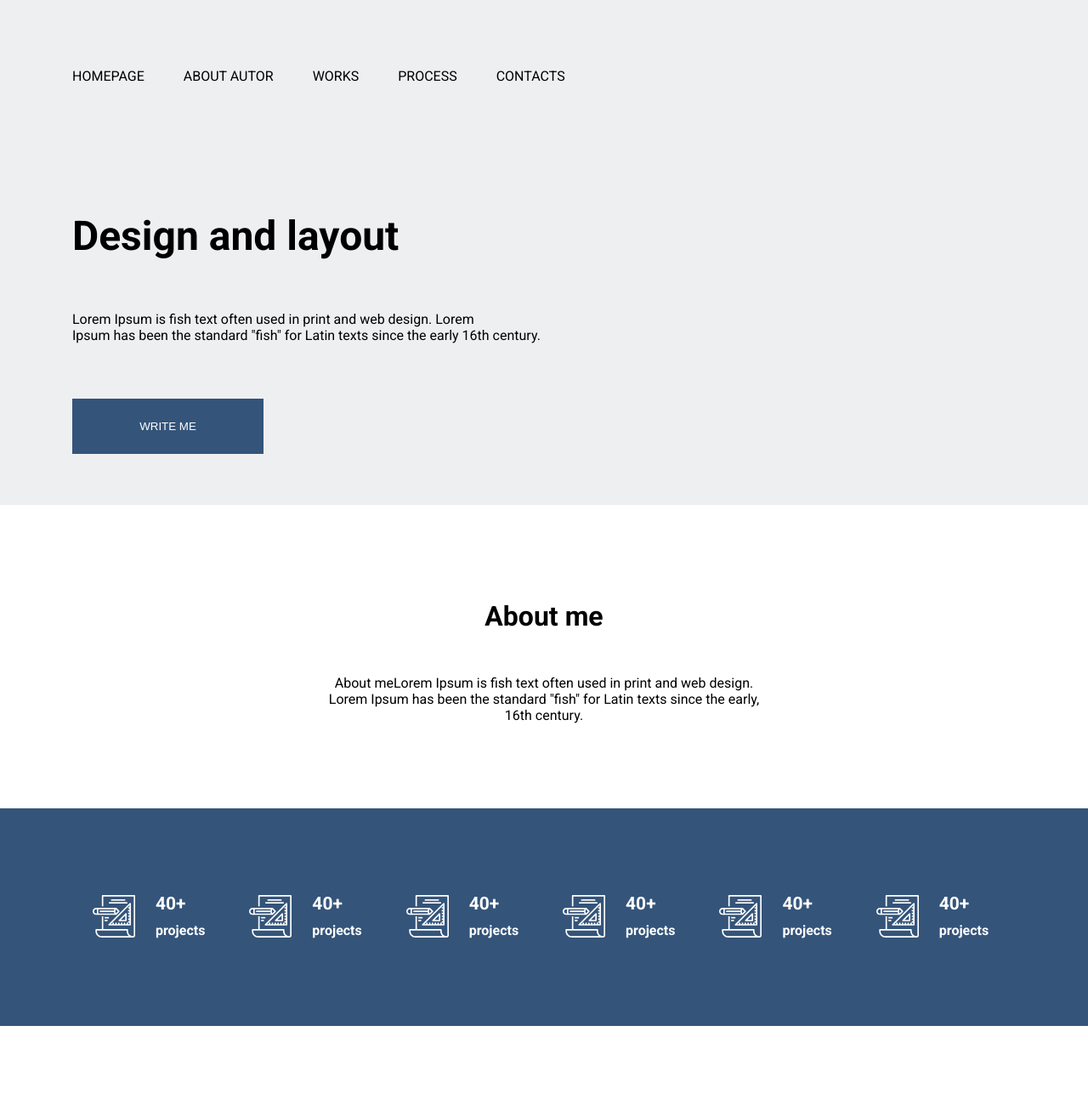
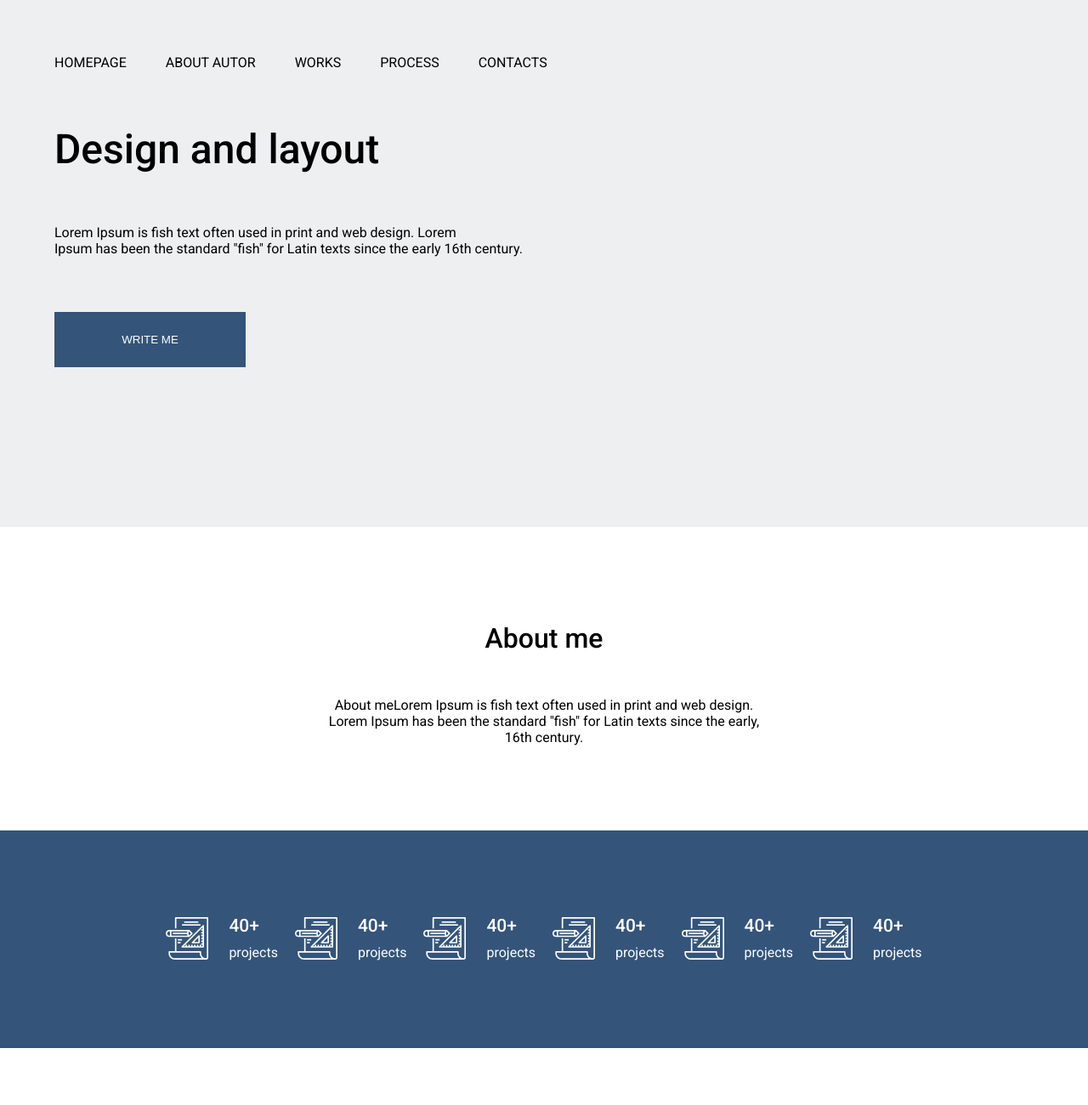
Before and after one commit to PorshPanamera/lesson7homework, a plain HTML site: page index.html in a window 1280 px wide. Shown: the top 1300 px of the page at 85% size. Drawn offline with Linux system fonts and the light colour scheme.

Commit message:
Mentors commit

```diff
--- a/css/style.css
+++ b/css/style.css
@@ -7,17 +7,22 @@ html {
   font-family: "Roboto", sans-serif;
   font-size: 16px;
 }
+body {
+  max-width: 100vw;
+}
+
 p.reg text {
   color: #727272;
   line-height: 1.64;
   max-width: 540px;
 }
-.container {
+
+/*.container {
   max-width: 1110px;
   margin: 0 auto;
-}
+}*/
 header {
-  padding-top: 80px;
+  padding: 5% 0 5% 5%;
   background-color: #eeeff1;
 }
 header nav a {
@@ -29,11 +34,11 @@ header nav a {
 }
 #intro {
   background-color: #eeeff1;
-  padding-top: 150px;
+  padding: 0 0 10% 5%;
 }
 .intro-info h1 {
   font-size: 48px;
-  font-weight: 500px;
+  font-weight: 500;
   padding-bottom: 60px;
 }
 .intro-info p {
@@ -55,7 +60,7 @@ header nav a {
 }
 .description h2 {
   font-size: 32px;
-  font-weight: 500px;
+  font-weight: 500;
   padding-bottom: 50px;
 }
 .description p {
@@ -65,9 +70,16 @@ header nav a {
   background-color: #34547a;
   padding: 100px 0;
 }
+.works_wrapper {
+  display: flex;
+  flex-direction: row;
+  gap: 20px;
+  align-items: center;
+  justify-content: center;
+}
 .works-conent__card {
-  display: inline-block;
-  padding: 0 24px;
+  display: block;
+  padding: 0;
 }
 .card-info {
   display: inline-block;
@@ -77,12 +89,12 @@ header nav a {
 }
 .card-info h5 {
   font-size: 21px;
-  font-weight: 500px;
+  font-weight: 500;
   padding-bottom: 10px;
 }
 .card-info h6 {
   font-size: 16px;
-  font-weight: 400px;
+  font-weight: 400;
   padding-bottom: 3px;
 }
 .howWork {
@@ -93,12 +105,13 @@ header nav a {
 }
 embed,
 iframe {
+  width: 50%;
   display: block;
   margin: 0 auto;
 }
 footer {
   background-color: #34547a;
-  padding: 150px 0;
+  padding: 5% 0 5% 5%;
 }
 footer h4 {
   font-size: 21px;
--- a/index.html
+++ b/index.html
@@ -15,6 +15,7 @@
   <body>
     <header>
       <nav class="container">
+        <!--div class="wrap/wrapper"-->
         <a href="">HOMEPAGE</a>
         <a href="">ABOUT AUTOR</a>
         <a href="">WORKS</a>
@@ -33,7 +34,7 @@
               Ipsum has been the standard "fish" for Latin texts since the early
               16th century.
             </p>
-            <button>WRITE ME</button>
+            <button style="cursor: pointer">WRITE ME</button>
           </div>
         </div>
       </section>
@@ -50,7 +51,7 @@
         </div>
       </section>
       <section id="works">
-        <div class="container vorks-container">
+        <div class="works_wrapper">
           <div class="works-conent__card">
             <img src="./img/project1.svg" alt="icon" />
             <div class="card-info">
```
